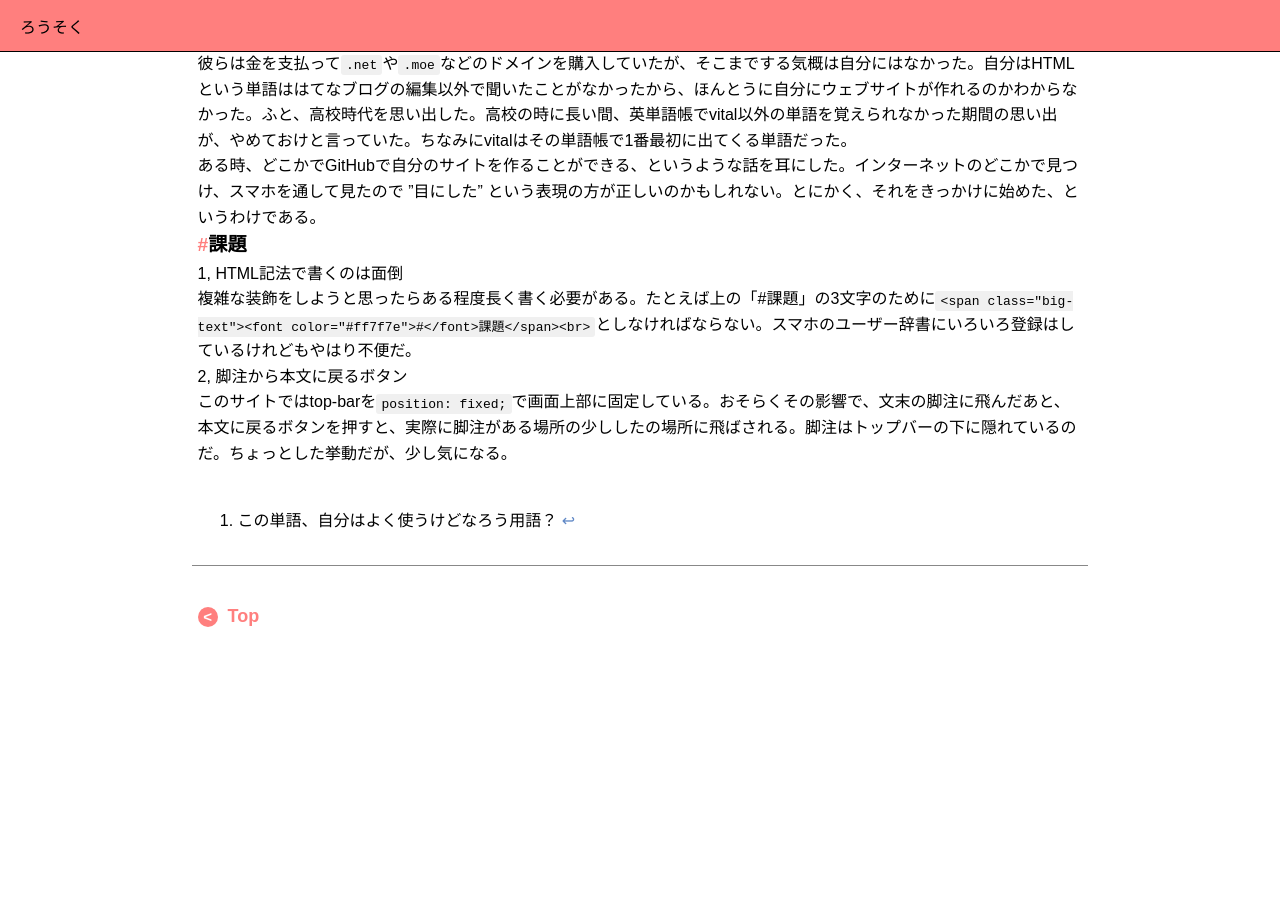
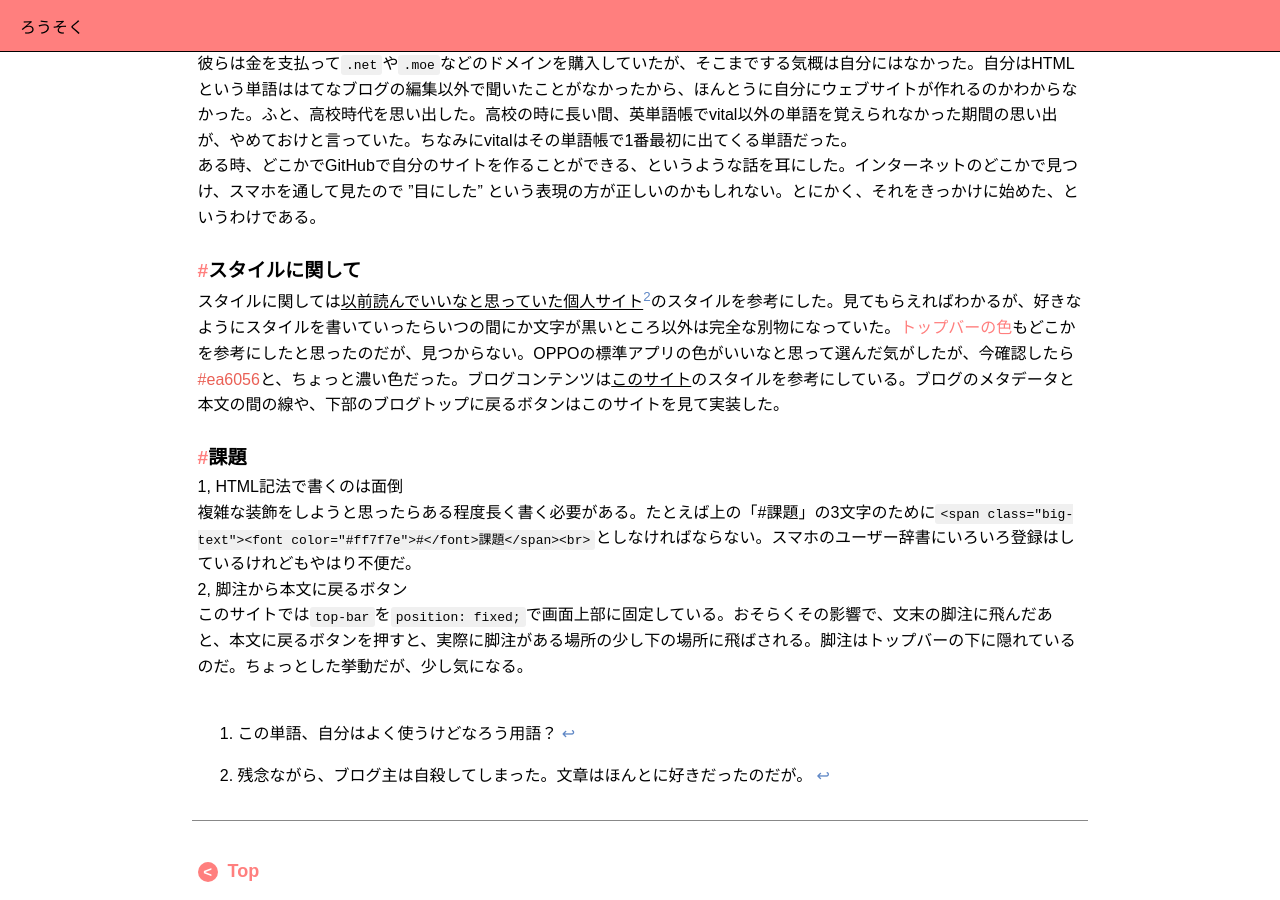
Before and after one commit to Asiraat/blog, a Jekyll site: the page built from _posts/2024-09-08-complete.md, in a window 1280 px wide and 900 px high, scrolled down 916 px. Built offline with Jekyll 4.4.1, drawn with Linux system fonts in a browser that asks for light colours; some web fonts are replaced; before the commit the page ends 1603 px from its top, so only the background shows below that.

Commit message:
Update 2024-09-08-complete.md

```diff
--- a/_posts/2024-09-08-complete.md
+++ b/_posts/2024-09-08-complete.md
@@ -15,11 +15,15 @@ date: "2024-09-08"
 <span class="big-text"><font color="#ff7f7e">#</font>経緯</span><br>
 個人サイト、というものを多く見てきた。自分はそんなに昔からインターネットをやっていたわけではなかったので、せいぜい10年代後半くらいからのものしか知らないし、半分くらいエタっていた[^1]が、彼らが自分の空間を所持していることが少しばかり羨ましく思えた。<br>
 彼らは金を支払って`.net`や`.moe`などのドメインを購入していたが、そこまでする気概は自分にはなかった。自分はHTMLという単語ははてなブログの編集以外で聞いたことがなかったから、ほんとうに自分にウェブサイトが作れるのかわからなかった。ふと、高校時代を思い出した。高校の時に長い間、英単語帳でvital以外の単語を覚えられなかった期間の思い出が、やめておけと言っていた。ちなみにvitalはその単語帳で1番最初に出てくる単語だった。<br>
-ある時、どこかでGitHubで自分のサイトを作ることができる、というような話を耳にした。インターネットのどこかで見つけ、スマホを通して見たので ”目にした” という表現の方が正しいのかもしれない。とにかく、それをきっかけに始めた、というわけである。<br>
+ある時、どこかでGitHubで自分のサイトを作ることができる、というような話を耳にした。インターネットのどこかで見つけ、スマホを通して見たので ”目にした” という表現の方が正しいのかもしれない。とにかく、それをきっかけに始めた、というわけである。<br><br>
+<span class="big-text"><font color="#ff7f7e">#</font>スタイルに関して</span><br>
+スタイルに関しては[以前読んでいいなと思っていた個人サイト](https://v9ypsw.hatenablog.jp/){: .blog-link }[^2]のスタイルを参考にした。見てもらえればわかるが、好きなようにスタイルを書いていったらいつの間にか文字が黒いところ以外は完全な別物になっていた。<font color="#ff7f7e">トップバーの色</font>もどこかを参考にしたと思ったのだが、見つからない。OPPOの標準アプリの色がいいなと思って選んだ気がしたが、今確認したら<font color="#ea6056">#ea6056</font>と、ちょっと濃い色だった。ブログコンテンツは[このサイト](https://www.haxibami.net/){: .blog-link }のスタイルを参考にしている。ブログのメタデータと本文の間の線や、下部のブログトップに戻るボタンはこのサイトを見て実装した。<br>
+<br>
 <span class="big-text"><font color="#ff7f7e">#</font>課題</span><br>
 1, HTML記法で書くのは面倒<br>
 複雑な装飾をしようと思ったらある程度長く書く必要がある。たとえば上の「#課題」の3文字のために`<span class="big-text"><font color="#ff7f7e">#</font>課題</span><br>`としなければならない。スマホのユーザー辞書にいろいろ登録はしているけれどもやはり不便だ。<br>
 2, 脚注から本文に戻るボタン<br>
-このサイトではtop-barを`position: fixed;`で画面上部に固定している。おそらくその影響で、文末の脚注に飛んだあと、本文に戻るボタンを押すと、実際に脚注がある場所の少ししたの場所に飛ばされる。脚注はトップバーの下に隠れているのだ。ちょっとした挙動だが、少し気になる。<br><br>
+このサイトでは`top-bar`を`position: fixed;`で画面上部に固定している。おそらくその影響で、文末の脚注に飛んだあと、本文に戻るボタンを押すと、実際に脚注がある場所の少し下の場所に飛ばされる。脚注はトップバーの下に隠れているのだ。ちょっとした挙動だが、少し気になる。<br><br>
 
 [^1]: この単語、自分はよく使うけどなろう用語？
+[^2]: 残念ながら、ブログ主は自殺してしまった。文章はほんとに好きだったのだが。
```
